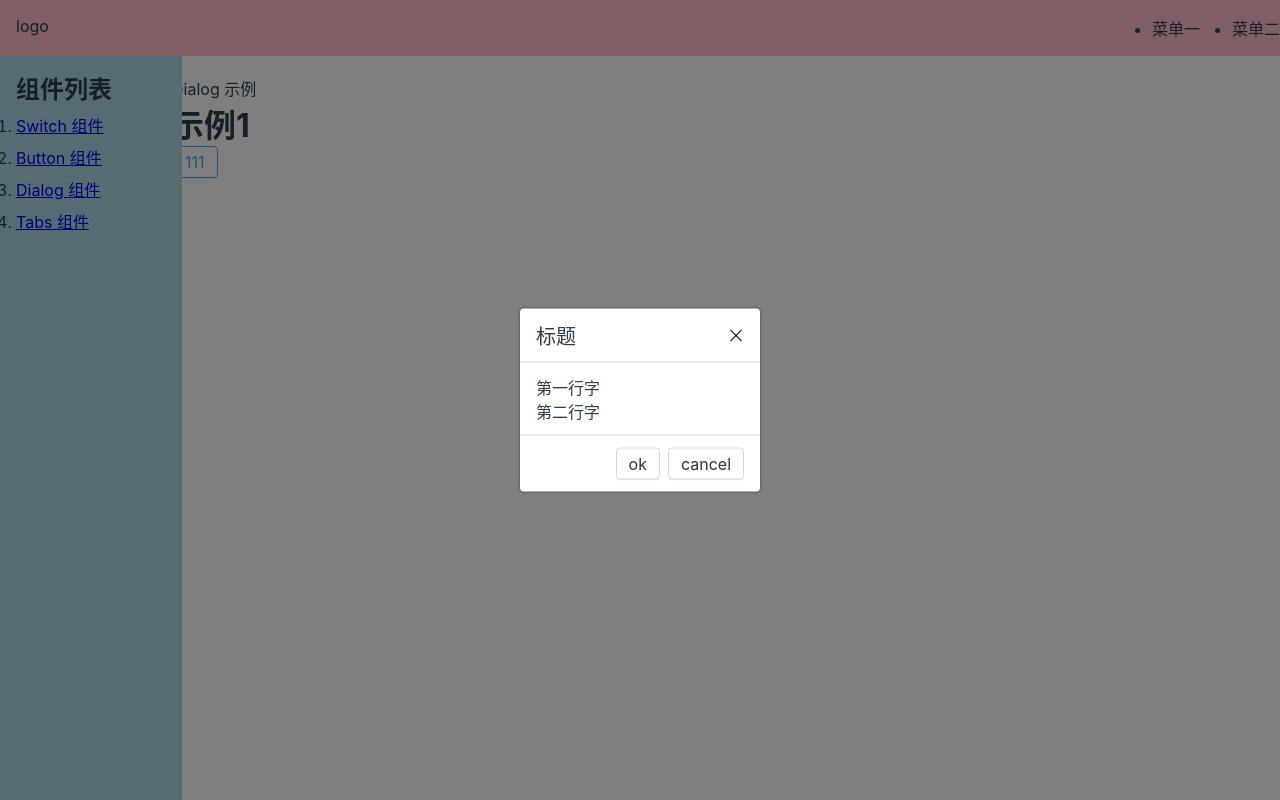
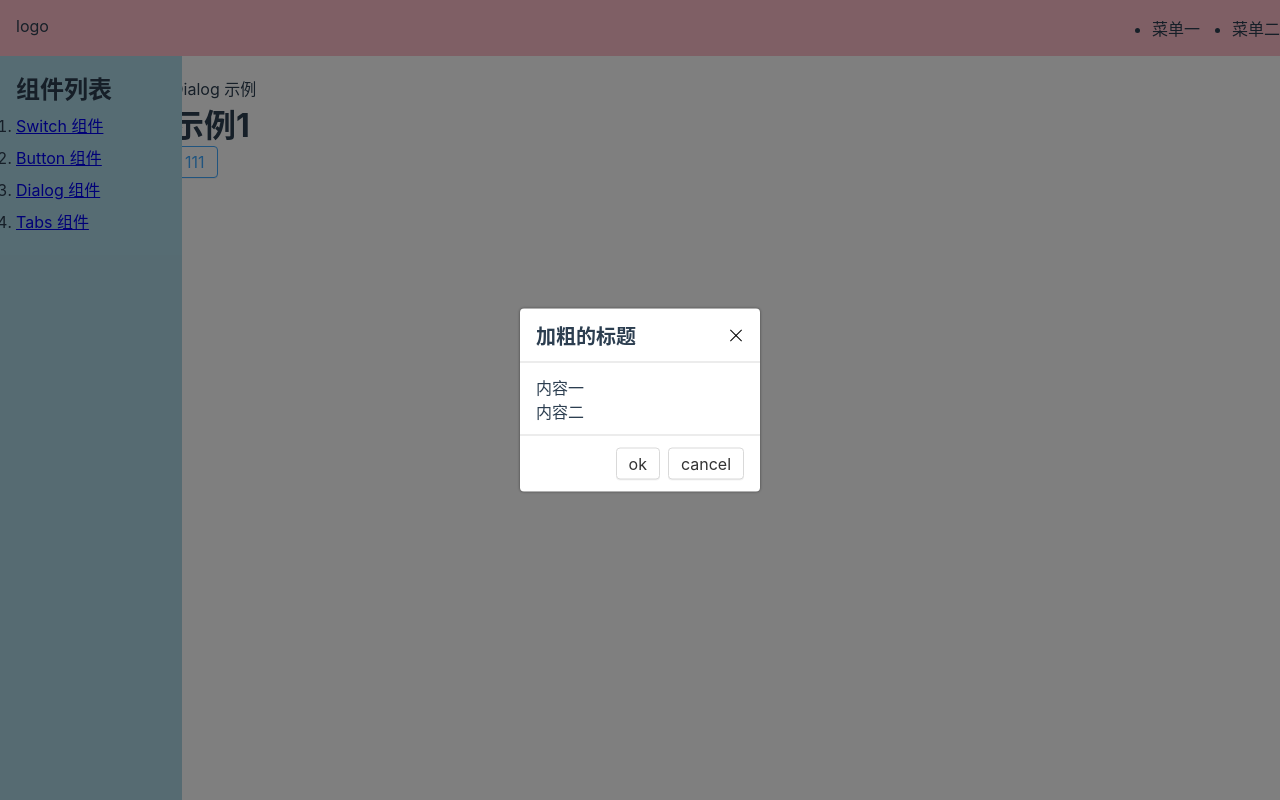
Before and after one commit to xjy1907/halo-ui, a Vue app: page /#/doc/dialog in a window 1280 px wide. Both pictures are taken after a click on the button "111". Built offline with nearby package versions, Linux system fonts and the light colour scheme.

Commit message:
Dialog 支持自定义 title 和 content

```diff
--- a/src/components/DialogDoc.vue
+++ b/src/components/DialogDoc.vue
@@ -2,7 +2,20 @@
   <div>Dialog 示例</div>
   <h1>示例1</h1>
   <Button @click="toggle">111</Button>
-  <Dialog v-model:visible="isVisible" :closeOnClickOverlay="true" :ok="f1" :cancel="f2"></Dialog>
+  <Dialog v-model:visible="isVisible" :closeOnClickOverlay="true" :ok="f1" :cancel="f2">
+  <template v-slot:title>
+    <strong>加粗的标题</strong>
+  </template>
+  <template v-slot:content>
+    <div>
+      内容一
+    </div>
+    <div>
+      内容二
+    </div>
+  </template>
+
+  </Dialog>
 </template>
 
 <script lang="ts">
--- a/src/lib/Dialog.vue
+++ b/src/lib/Dialog.vue
@@ -3,10 +3,9 @@
   <div class="halo-dialog-overlay" @click="onClickOverlay"></div>
   <div class="halo-dialog-wrapper">
     <div class="halo-dialog">
-    <header>标题<span class="halo-dialog-close" @click="close"></span></header>
+    <header><slot name="title"/><span class="halo-dialog-close" @click="close"></span></header>
     <main>
-      <p>第一行字</p>
-      <p>第二行字</p>
+      <slot name="content"></slot>
     </main>
     <footer>
       <Button @click="ok">ok</Button>
```
